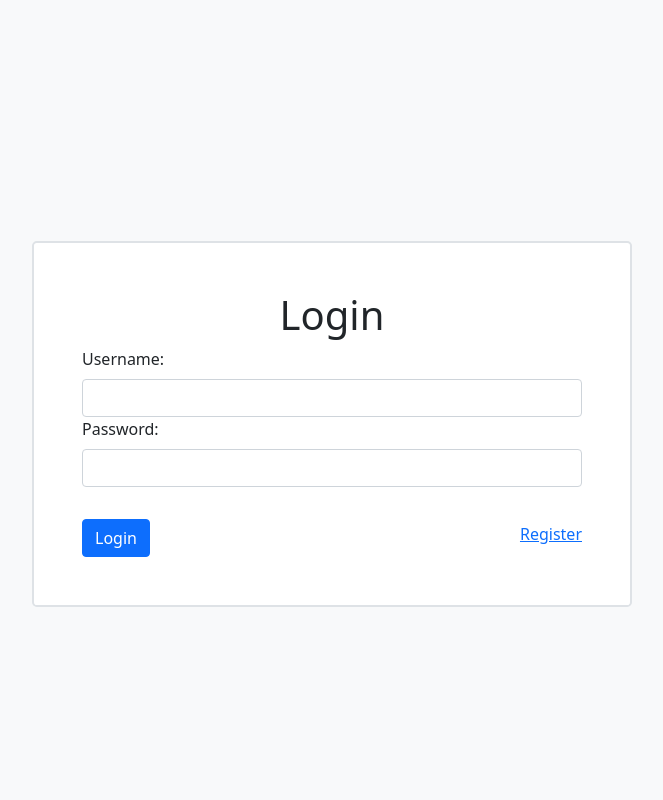
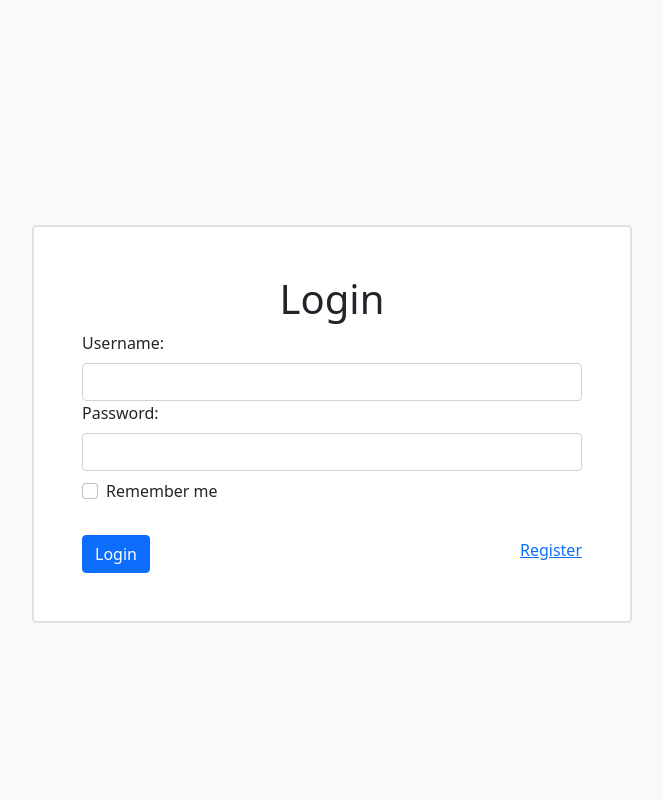
Before and after one commit to HIMMIREDA/login-system-php, a PHP site: page /login_system/login.php in a window 1280 px wide. Shown: the whole page, without its empty margins (308-971 px from the left). Run offline with PHP 8.4, Linux system fonts and the light colour scheme; some libraries are stand-ins or nearby versions.

Commit message:
added remember me feature

```diff
--- a/public/login.php
+++ b/public/login.php
@@ -1,4 +1,5 @@
 <?php
+
   require __DIR__."/../src/bootstrap.php";
   require __DIR__."/../src/login.php";
 
@@ -32,7 +33,13 @@
 
 
 
-
+    <div class="mb-3 mt-2 form-check">
+      <label class="form-check-label" for="remember_me">
+        <input type="checkbox" class="form-check-input" id="remember_me" name="remember_me" value="checked" <?= $inputs["remember_me"]??"" ?> >
+        Remember me
+      </label>
+      <small class="<?= error_class($errors,"remember_me"); ?>"></small>
+  </div>
 
 
     <footer class="mt-4 d-flex d-flex justify-content-between">
--- a/src/auth.php
+++ b/src/auth.php
@@ -28,7 +28,7 @@ function find_user_by_username(string $username){
 
     return $prpd_stmt->fetch(PDO::FETCH_ASSOC);
 }
-function login(string $username,string $password):bool{
+function login(string $username,string $password,bool $remember=false):bool{
     $user=find_user_by_username($username);
 
     if($user && is_user_active($user) && password_verify($password,$user["password"])){
@@ -37,6 +37,9 @@ function login(string $username,string $password):bool{
 
         $_SESSION["username"]=$user["username"];
         $_SESSION["id"]=$user["id"];
+        if($remember){
+            remember_me($user["id"]);
+        }
         return true;
 
     }
@@ -45,8 +48,20 @@ function login(string $username,string $password):bool{
     }
 
 function is_user_logged_in():bool{
-
-    return isset($_SESSION["username"],$_SESSION["id"]);
+    $token=parse_token($_COOKIE["remember_me"]??"");
+    if(isset($_SESSION["username"],$_SESSION["id"])){
+        return true;
+    }
+    $token=filter_input(INPUT_COOKIE,"remember_me",FILTER_SANITIZE_STRING);
+    if($token && token_is_valid($token)){
+        $user=find_user_by_token($token);
+        if($user){
+            $_SESSION["username"]=$user["username"];
+            $_SESSION["id"]=$user["id"];
+            return true;
+        }
+    }
+    return false;
 }
 
 function require_login():void{
@@ -58,8 +73,18 @@ function require_login():void{
 
 function logout():void{
     if(is_user_logged_in()){
+
+        delete_user_token($_SESSION["id"]);
+
         unset($_SESSION["username"]);
         unset($_SESSION["id"]);
+
+        if(isset($_COOKIE["remember_me"])){
+            unset($_COOKIE["remember_me"]);
+            setcookie("remember_me",null,-1);
+        }
+
+
         session_destroy();
         redirect_to("login.php");
     }
@@ -152,4 +177,15 @@ function activate_user(int $id):bool{
 
 }
 
+function remember_me(int $user_id,int $day=30){
+    [$selector,$validator,$token]=generate_tokens();
+    $expiry=time()+60*60*24*$day; //30 days expiry time by default
+    delete_user_token($user_id);//delete old tokens for current user
+
+    if(insert_user_token($user_id,$selector,$validator,date("Y-m-d H:i:s",$expiry))){
+        setcookie("remember_me",$token,$expiry);
+    }
+
+}
+
 ?>
--- a/src/bootstrap.php
+++ b/src/bootstrap.php
@@ -4,6 +4,7 @@
 
     require __DIR__."/../config/app.php";
     require __DIR__."/libs/connection.php";
+    require __DIR__."/remember.php";
     require __DIR__."/auth.php";
     require __DIR__."/libs/flash.php";
     require __DIR__."/libs/helpers.php";
--- a/src/login.php
+++ b/src/login.php
@@ -6,7 +6,9 @@
     $inputs=[];
 
     $fields=["password"=>"string | required",
-        "username" =>"string | required"];
+            "username" =>"string | required",
+            "remember_me"=>"string"
+            ];
 
 
 
@@ -16,7 +18,7 @@
         if($errors){
             redirect_with("login.php",["inputs"=>$inputs,"errors"=>$errors]);
         }
-        if(!login($inputs["username"],$inputs["password"])){
+        if(!login($inputs["username"],$inputs["password"],isset($inputs["remember_me"]))){
 
             $errors["login"]="Invalid username or password";
             redirect_with("login.php",["inputs"=>$inputs,"errors"=>$errors]);
```
Also changed, not shown: src/remember.php (added, +77 -0 lines).
